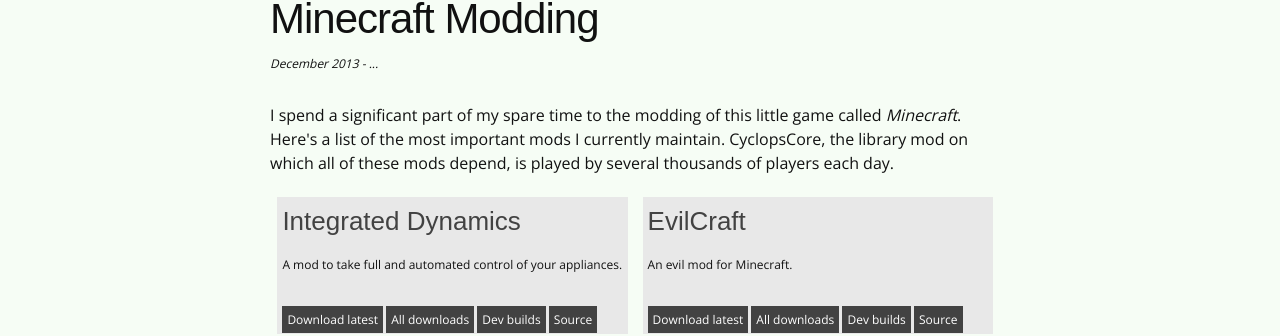
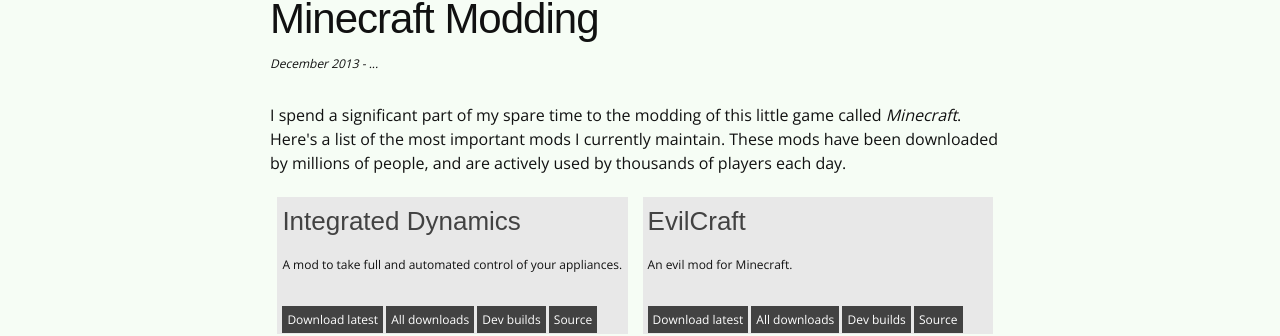
Before and after one commit to rubensworks/rubensworks.net, a Jekyll site: the page built from _projects/minecraft.html, in a window 1280 px wide. Shown: the part 195-531 px from the top of the page. Built offline with Jekyll 4.4.1, drawn with Linux system fonts in a browser that asks for light colours; some web fonts are replaced.

Commit message:
Update Minecraft stats

```diff
--- a/_projects/minecraft.html
+++ b/_projects/minecraft.html
@@ -7,7 +7,7 @@
 <p>
   I spend a significant part of my spare time to the modding of this little game called <em>Minecraft</em>.
   Here's a list of the most important mods I currently maintain.
-  CyclopsCore, the library mod on which all of these mods depend, is played by several thousands of players each day.
+  These mods have been downloaded by millions of people, and are actively used by thousands of players each day.
 </p>
 
 <div>
```
